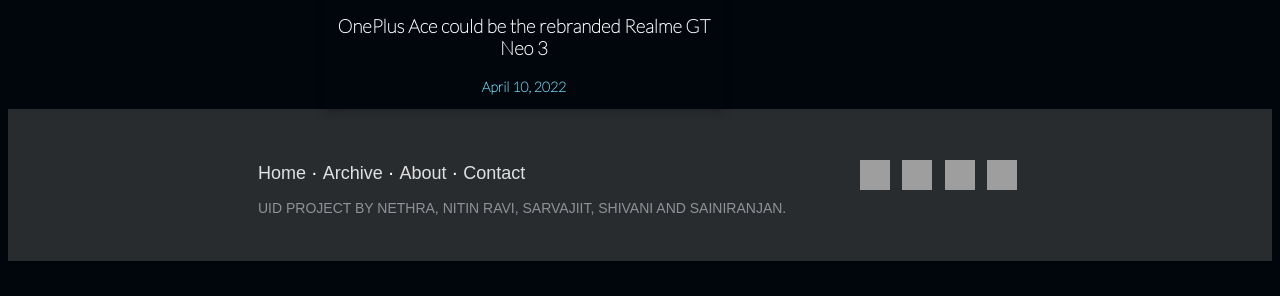
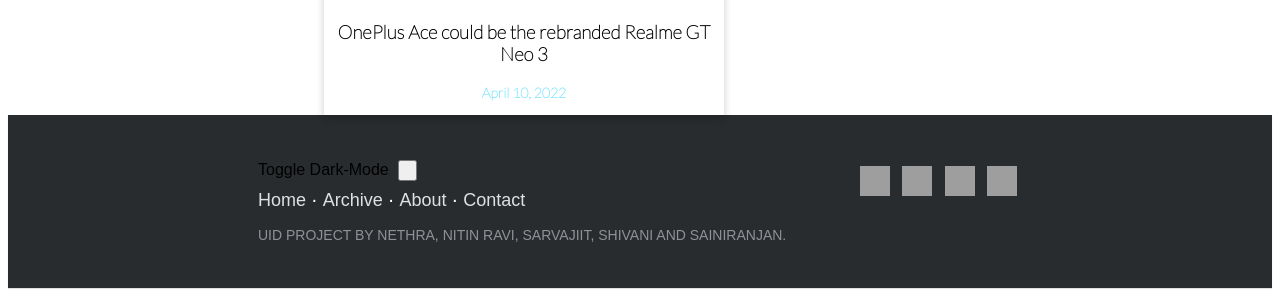
Before and after one commit to nitinravi/AU-Tech, a PHP site: page /1.html in a window 1280 px wide. Shown: the part 2345-2641 px from the top of the page. Before the commit the page ends 2606 px from the top, so only its background shows below. Run offline with PHP 8.4, Linux system fonts and the light colour scheme; grey boxes are pictures that could not be loaded.

Commit message:
added dark mode ft

```diff
--- a/1.html
+++ b/1.html
@@ -7,7 +7,7 @@
     <title>Twitter accepts Elon Musk’s $44B acquisition offer</title>
 </head>
 
-<body bgcolor="#01050c">
+<body>
     <br>
     <link rel="preconnect" href="https://fonts.googleapis.com">
     <link rel="preconnect" href="https://fonts.gstatic.com" crossorigin>
@@ -118,7 +118,26 @@
         <a href="https://github.com/nitinravi/AU-Tech"><img src="https://cdn-icons-png.flaticon.com/512/25/25231.png" height="30" width="30"></img></a>
 
     </div>
+    Toggle Dark-Mode &nbsp;<button class="btn-toggle">&nbsp</button>
 
+    <script>
+        const btn = document.querySelector(".btn-toggle");
+
+        const currentTheme = localStorage.getItem("theme");
+        if (currentTheme == "dark") {
+          document.body.classList.add("dark-theme");
+        }
+
+        btn.addEventListener("click", function () {
+          document.body.classList.toggle("dark-theme");
+
+          let theme = "light";
+          if (document.body.classList.contains("dark-theme")) {
+            theme = "dark";
+          }
+          localStorage.setItem("theme", theme);
+        });
+    </script>
     <div class="footer-left">
 
         <p class="footer-links">
--- a/style.css
+++ b/style.css
@@ -1,26 +1,34 @@
 body {
-    background-color: #01050c;
+    background-color: #ffffff;
+    font-family: 'Lato', sans-serif;
+}
+body.dark-theme {
+  --text-color: #eee;
+  --bkg-color: #121212;
+}
+body {
+  background: var(--bkg-color);
+}
+
+* {
+  color: var(--text-color);
 }
 .heading {
     font-family: 'Lato', sans-serif;
-    color: white;
     font-size: 35px;
 }
 .heading-1 {
     font-family: 'Lato', sans-serif;
-    color: white;
     font-size: 35px;
     text-align: center;
 }
 .featured {
     font-family: 'Lato', sans-serif;
-    color: white;
     font-weight: bold;
     margin-left: 10%;
 }
 .article-heading {
     font-family: 'Lato', sans-serif;
-    color: white;
     text-align: center;
 }
 .home-image {
@@ -39,10 +47,10 @@
     font-size: 14px;
 }
 .home-article-content {
-    color: white;
     font-family: 'Lato', sans-serif;
     text-align: justify;
     font-weight: bold;
+    padding: 5%;
 }
 .article-image {
     width: 100%;
@@ -162,7 +170,6 @@
     display: block;
     margin-bottom: 0.5rem;
     font-family: 'Lato', sans-serif;
-    color: white;
     font-size: 20px;
     text-align: center;
 }
@@ -176,7 +183,6 @@
   border-width: 0;
   box-shadow: 0 10px 20px rgba(0, 0, 0, .1),0 3px 6px rgba(0, 0, 0, .05);
   box-sizing: border-box;
-  color: #fff;
   cursor: pointer;
   display: inline-flex;
   flex-direction: column;
@@ -222,7 +228,6 @@
 }
 
 .header{
-    color:#ffffff;
     font-family: sans-serif;
     font-size: 25px;
     text-decoration: none;
@@ -234,7 +239,6 @@
     margin-left: 9cm;
 }
 .heading-2{
-    color:#ffffff;
     font-family: sans-serif;
     font-size: 20px;
     font-weight: bold;
@@ -246,13 +250,11 @@
 
 }
 .a-text{
-    color:#ffffff;
     font-family: 'Lato', sans-serif;
     font-weight: bold;
     margin-left: 9cm;
 }
 .b-text{
-    color:#ffffff;
     font-family: 'Lato', sans-serif;
     font-size: 25px;
     font-weight: bold;
```
Also changed, not shown: 2.html (+21 -1 lines), archive.html (+20 -0 lines), contact.html (+20 -0 lines), hyperloop.html (+22 -1 lines), index.html (+19 -0 lines), metaverse.html (+21 -1 lines), teams.html (+21 -1 lines), truecaller.html (+21 -1 lines), videos.html (+20 -0 lines).
